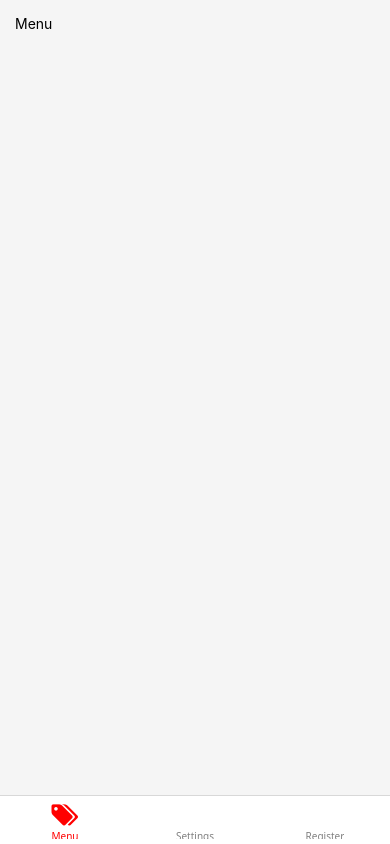
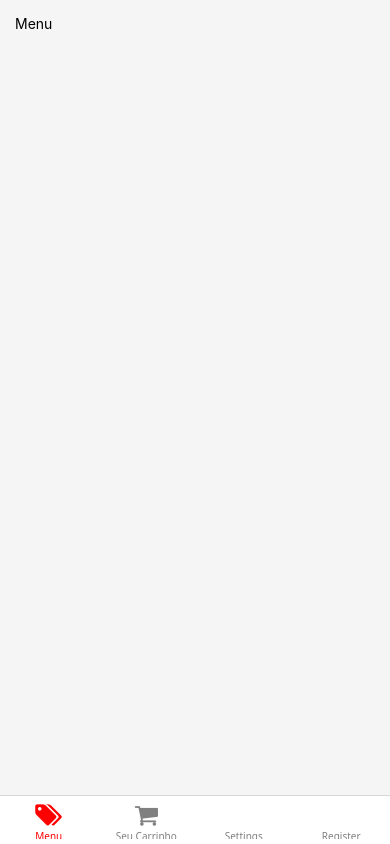
Before and after one commit to isbia/CARDMOB, a React Native app in the folder Etapa3/loja-react-app/: screen / in a window 390 px wide. Built offline with nearby package versions, Linux system fonts and the light colour scheme; no server answers.

Commit message:
Inclui tela carrinho de compra

```diff
--- a/Etapa3/loja-react-app/src/navigation/AppNavigator.tsx
+++ b/Etapa3/loja-react-app/src/navigation/AppNavigator.tsx
@@ -10,6 +10,7 @@ import HomeScreen from "../screens/HomeScreen";
 import RegisterScreen from "../screens/RegisterScreen";
 import LoginScreen from "../screens/LoginScreen";
 import CatalogScreen from "../screens/catalog/CatalogScreen";
+import CartScreen from "../screens/cart/cartScreen";
 
 const AppStack = createNativeStackNavigator<RootStackParamList>();
 const Tab = createBottomTabNavigator<TabParamList>();
@@ -23,6 +24,9 @@ function TabNavigator() {
                     if (route.name === "Catalog") {
                         iconName = focused ? "tags" : "tags";
                     }
+                    if (route.name === "Cart") {
+                        iconName = focused ? "shopping-cart" : "shopping-cart";
+                    }
                     return <FontAwesome name={iconName} size={size} color={color} />
                 },
                 tabBarActiveTintColor: "red",
@@ -33,6 +37,11 @@ function TabNavigator() {
                 name="Catalog"
                 component={CatalogScreen}
                 options={{title: 'Menu'}}
+            />
+            <Tab.Screen
+                name="Cart"
+                component={CartScreen}
+                options={{ title: 'Seu Carrinho' }}
             />
             <Tab.Screen name="Settings" component={HomeScreen}/>
             <Tab.Screen name="Register" component={RegisterScreen}/>
--- a/Etapa3/loja-react-app/src/navigation/types.ts
+++ b/Etapa3/loja-react-app/src/navigation/types.ts
@@ -2,6 +2,7 @@ import { NavigatorScreenParams } from '@react-navigation/native';
 
 export type TabParamList = {
     Catalog: undefined,
+    Cart: undefined,
     Settings: undefined,
     Register: undefined,
 };
--- /dev/null
+++ b/Etapa3/loja-react-app/src/screens/cart/cartScreen.tsx
@@ -0,0 +1,12 @@
+import React, { useContext } from 'react';
+import { View, Text } from 'react-native';
+
+const CartScreen = ({ navigation }: any) => {
+    return (
+        <View>
+            <Text>Carrinho de compras</Text>
+        </View>
+    )
+}
+
+export default CartScreen;
```
